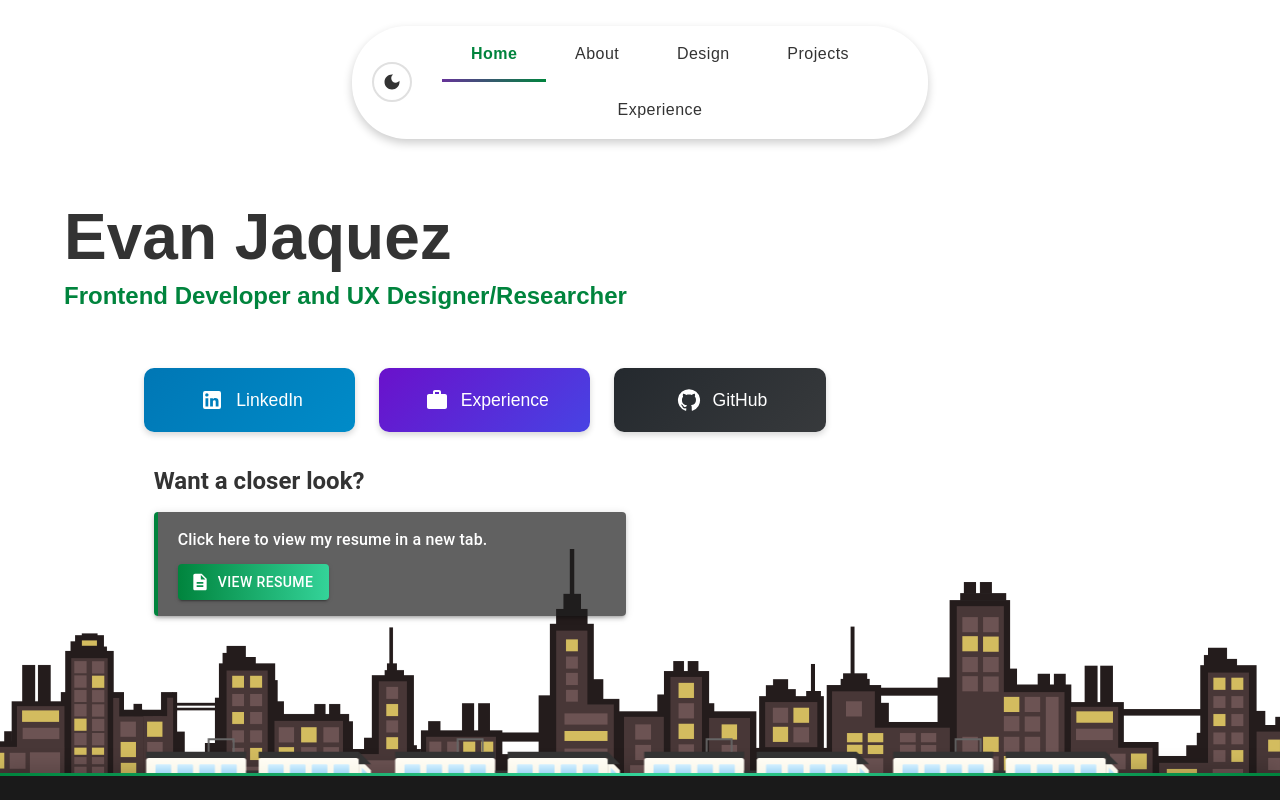
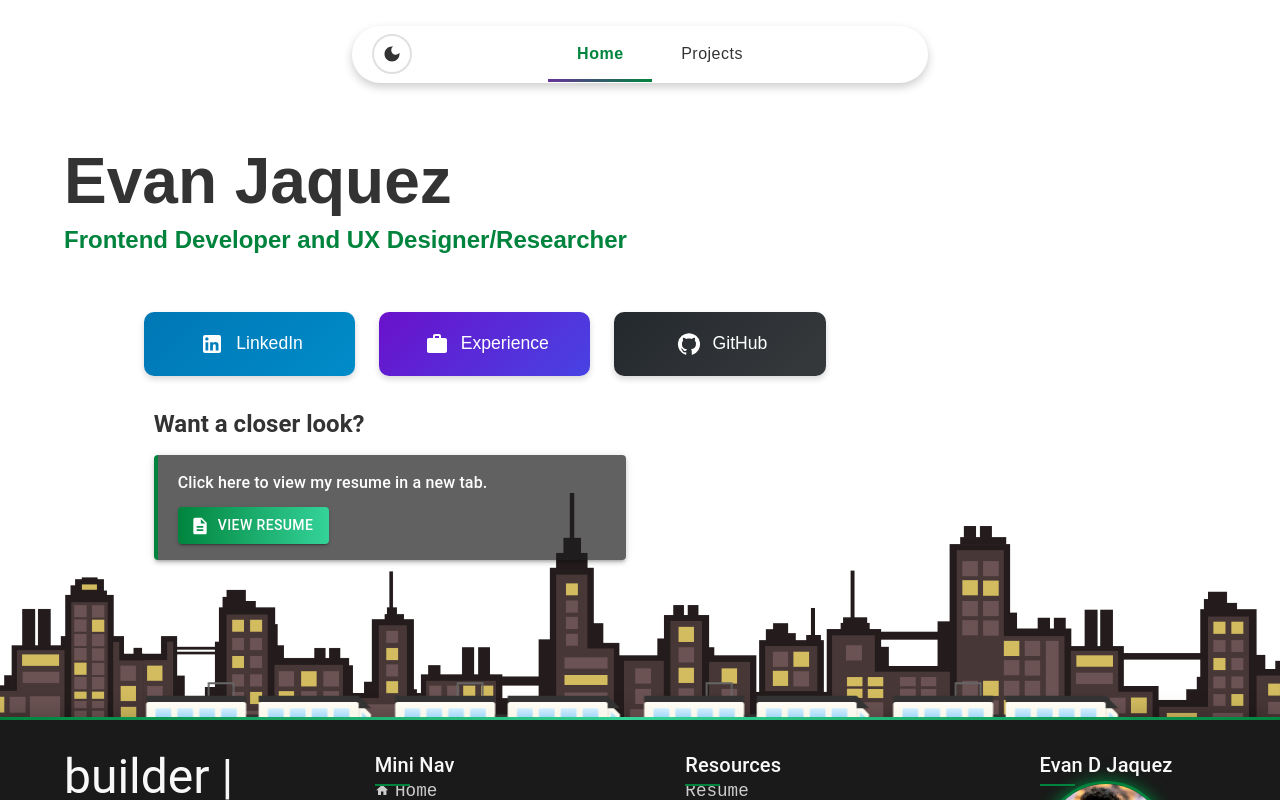
Before and after one commit to jaquevan/builder, a Next.js app: page / in a window 1280 px wide. Shown: the top 800 px of the page. Built offline with nearby package versions, Linux system fonts and the light colour scheme; no server answers.

Commit message:
removed pages from nav while being developed so I can have functional site deployed

```diff
--- a/app/components/NavBar.tsx
+++ b/app/components/NavBar.tsx
@@ -127,10 +127,10 @@ export default function NavBar() {
 
     const navItems = [
         { href: "/", label: "Home" },
-        { href: "/about", label: "About" },
-        { href: "/design", label: "Design" },
+        // { href: "/about", label: "About" },
+        // { href: "/design", label: "Design" },
         { href: "/projects", label: "Projects" },
-        { href: "/experience", label: "Experience" },
+        // { href: "/experience", label: "Experience" },
     ];
 
     return (
```
